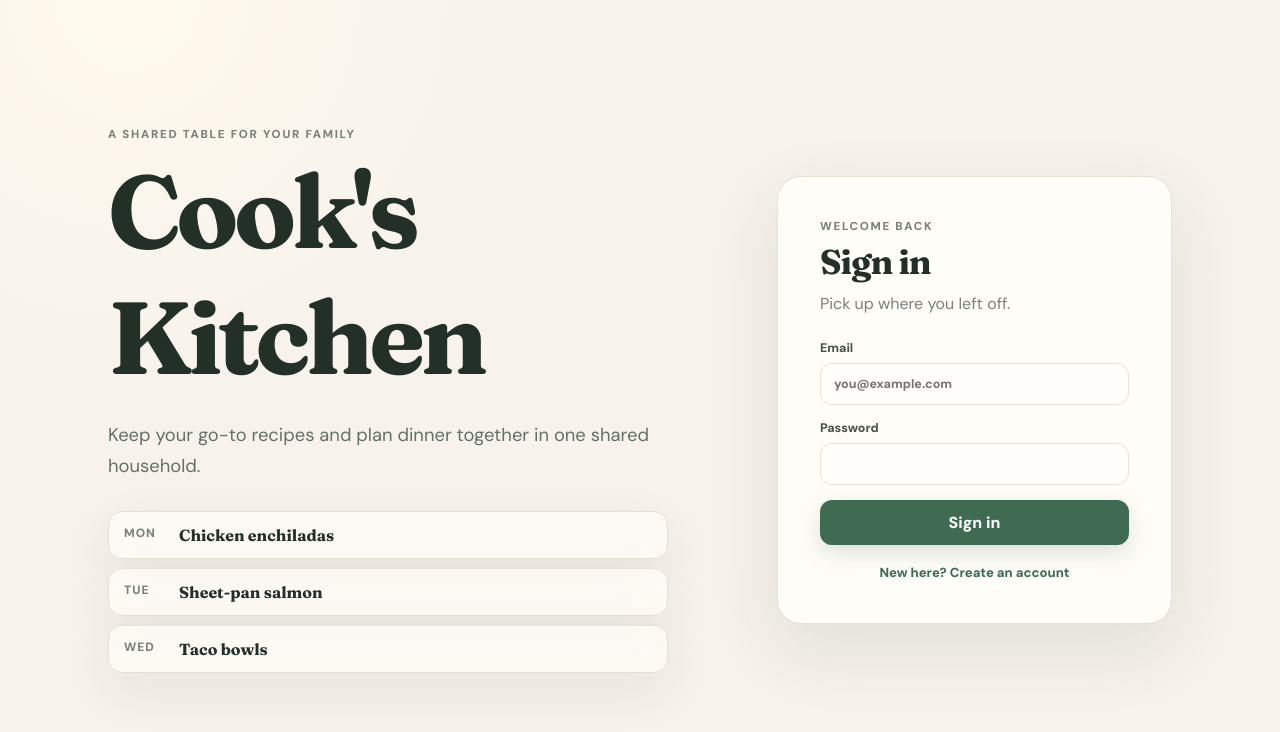
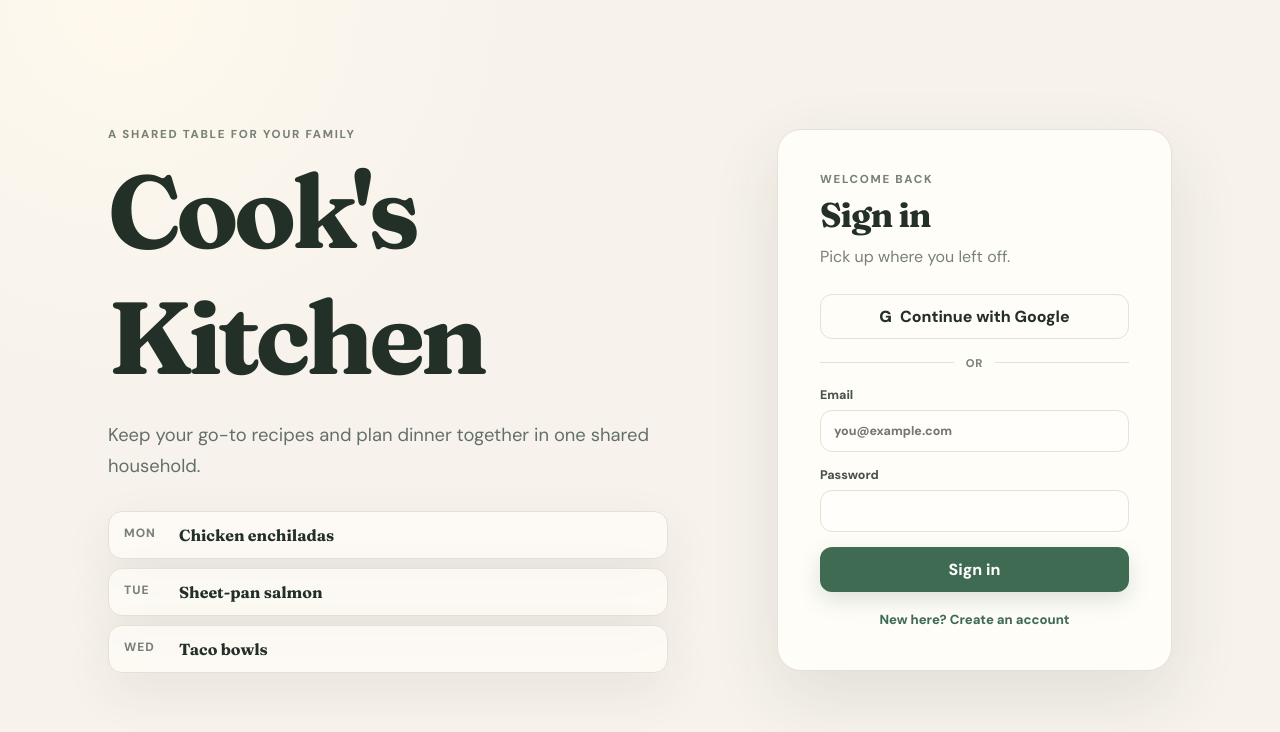
Before and after one commit to dcook486/cooks-kitchen, a Next.js app: page /login in a window 1280 px wide. Shown: the top 732 px of the page. Built offline with nearby package versions, Linux system fonts and the light colour scheme; no server answers.

Commit message:
Add Google sign-in
* Add Google sign-in button

* Add OAuth callback route

* Add Google option to login page

```diff
--- /dev/null
+++ b/src/app/login/google-sign-in-button.tsx
@@ -0,0 +1,56 @@
+"use client";
+
+import { useState } from "react";
+import { createClient } from "@/lib/supabase/client";
+
+type Props = {
+  next: string;
+};
+
+export default function GoogleSignInButton({ next }: Props) {
+  const [loading, setLoading] = useState(false);
+
+  async function handleGoogleSignIn() {
+    setLoading(true);
+
+    try {
+      const supabase = createClient();
+      const callbackUrl = new URL("/auth/callback", window.location.origin);
+      callbackUrl.searchParams.set("next", next);
+
+      const { error } = await supabase.auth.signInWithOAuth({
+        provider: "google",
+        options: {
+          redirectTo: callbackUrl.toString(),
+        },
+      });
+
+      if (error) {
+        window.location.assign(
+          `/login?error=${encodeURIComponent(error.message)}&next=${encodeURIComponent(next)}`,
+        );
+      }
+    } catch {
+      window.location.assign(
+        `/login?error=${encodeURIComponent("Could not start Google sign-in. Please try again.")}&next=${encodeURIComponent(next)}`,
+      );
+    } finally {
+      setLoading(false);
+    }
+  }
+
+  return (
+    <button
+      className="secondary wide"
+      type="button"
+      onClick={handleGoogleSignIn}
+      disabled={loading}
+      aria-busy={loading}
+    >
+      <span aria-hidden="true" style={{ marginRight: 8, fontWeight: 900 }}>
+        G
+      </span>
+      {loading ? "Opening Google…" : "Continue with Google"}
+    </button>
+  );
+}
--- a/src/app/login/page.tsx
+++ b/src/app/login/page.tsx
@@ -1,6 +1,7 @@
 import { redirect } from "next/navigation";
 import { login, signup } from "@/app/actions";
 import { createClient } from "@/lib/supabase/server";
+import GoogleSignInButton from "./google-sign-in-button";
 
 type Props = {
   searchParams: Promise<{ error?: string; message?: string; mode?: string; next?: string; invite?: string }>;
@@ -51,6 +52,26 @@ export default async function LoginPage({ searchParams }: Props) {
         {params.error && <div className="form-alert error">{params.error}</div>}
         {params.message && <div className="form-alert success">{params.message}</div>}
 
+        <GoogleSignInButton next={next} />
+
+        <div
+          aria-hidden="true"
+          style={{
+            display: "flex",
+            alignItems: "center",
+            gap: 12,
+            margin: "17px 0",
+            color: "var(--muted)",
+            fontSize: ".7rem",
+            fontWeight: 800,
+            letterSpacing: ".08em",
+          }}
+        >
+          <span style={{ height: 1, background: "var(--line)", flex: 1 }} />
+          <span>OR</span>
+          <span style={{ height: 1, background: "var(--line)", flex: 1 }} />
+        </div>
+
         <form className="stack-form">
           <input type="hidden" name="next" value={next} />
           <input type="hidden" name="invite_token" value={inviteToken} />
```
Also changed, not shown: src/app/auth/callback/route.ts (added, +56 -0 lines).
